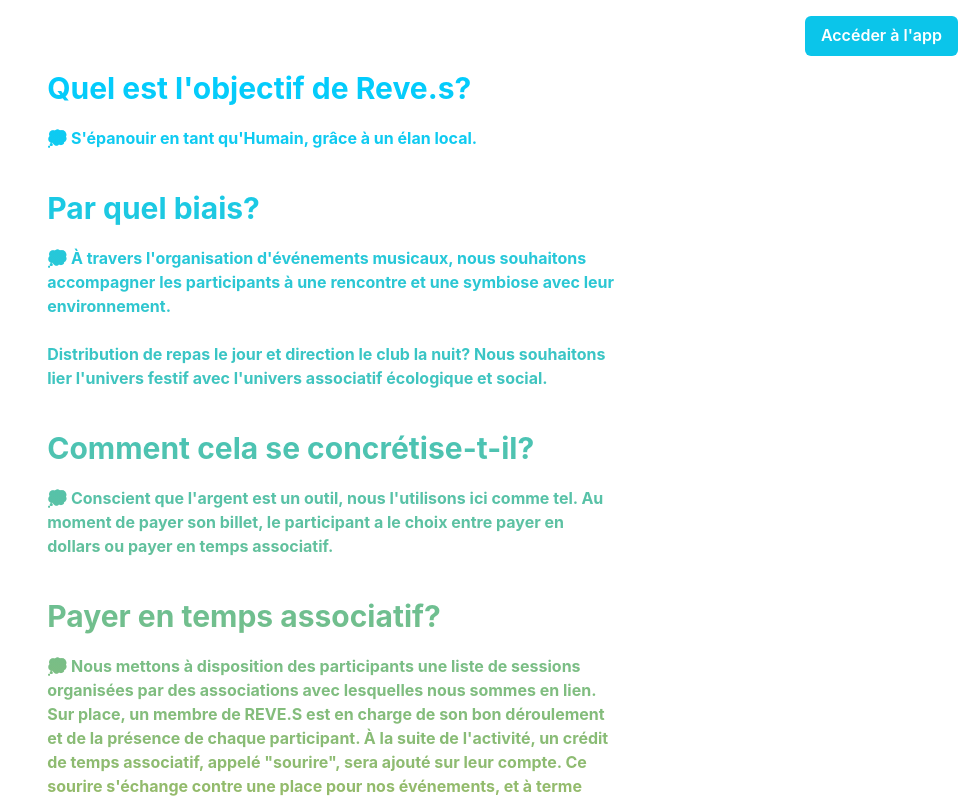
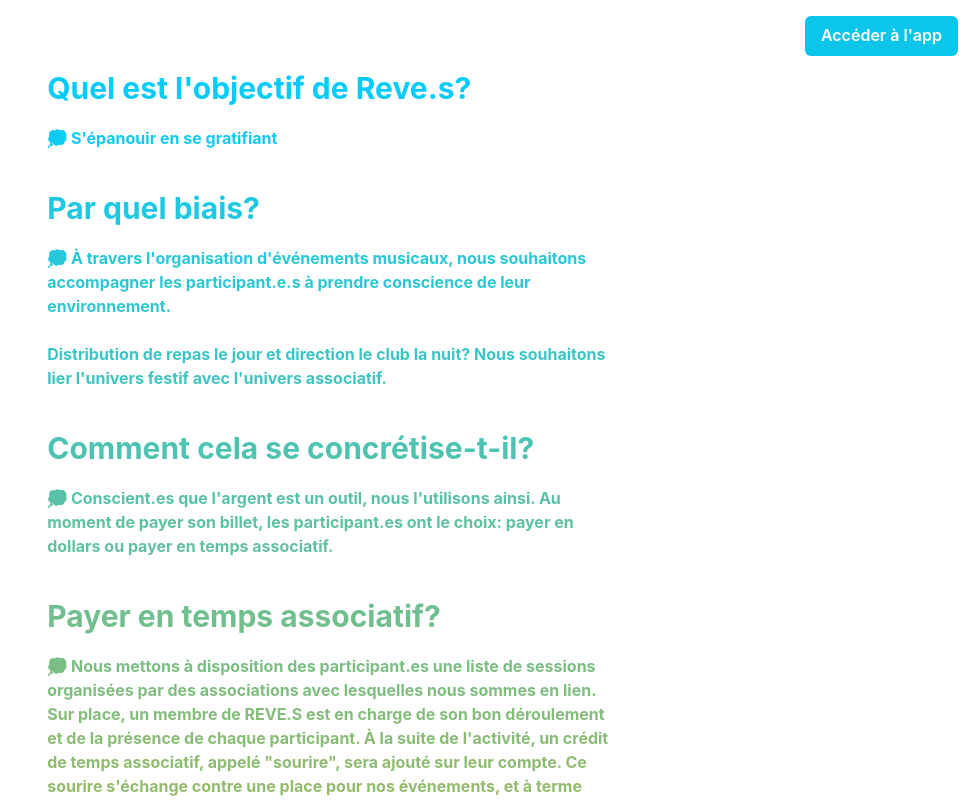
Before and after one commit to AlexisAnzieu/reves-website, a Next.js app: page / in a window 1280 px wide. Shown: the top 800 px of the page, without its empty margins (306-1280 px from the left). Built offline with nearby package versions, Linux system fonts and the light colour scheme.

Commit message:
plus humain

```diff
--- a/pages/index.tsx
+++ b/pages/index.tsx
@@ -8,27 +8,26 @@
                 <Heading size={"lg"} pb={5}>
                     Quel est l'objectif de Reve.s?
                 </Heading>
-                💭 S'épanouir en tant qu'Humain, grâce à un élan local.
+                💭 S'épanouir en se gratifiant
                 <Heading size={"lg"} pb={5} pt={10}>
                     Par quel biais?
                 </Heading>
                 💭 À travers l'organisation d'événements musicaux, nous
-                souhaitons accompagner les participants à une rencontre et une
-                symbiose avec leur environnement.
+                souhaitons accompagner les participant.e.s à prendre conscience
+                de leur environnement.
                 <br /> <br />
                 Distribution de repas le jour et direction le club la nuit? Nous
-                souhaitons lier l'univers festif avec l'univers associatif
-                écologique et social.
+                souhaitons lier l'univers festif avec l'univers associatif.
                 <Heading size={"lg"} pb={5} pt={10}>
                     Comment cela se concrétise-t-il?
                 </Heading>
-                💭 Conscient que l'argent est un outil, nous l'utilisons ici
-                comme tel. Au moment de payer son billet, le participant a le
-                choix entre payer en dollars ou payer en temps associatif.
+                💭 Conscient.es que l'argent est un outil, nous l'utilisons
+                ainsi. Au moment de payer son billet, les participant.es ont le
+                choix: payer en dollars ou payer en temps associatif.
                 <Heading size={"lg"} pb={5} pt={10}>
                     Payer en temps associatif?
                 </Heading>
-                💭 Nous mettons à disposition des participants une liste de
+                💭 Nous mettons à disposition des participant.es une liste de
                 sessions organisées par des associations avec lesquelles nous
                 sommes en lien. Sur place, un membre de REVE.S est en charge de
                 son bon déroulement et de la présence de chaque participant. À
```
